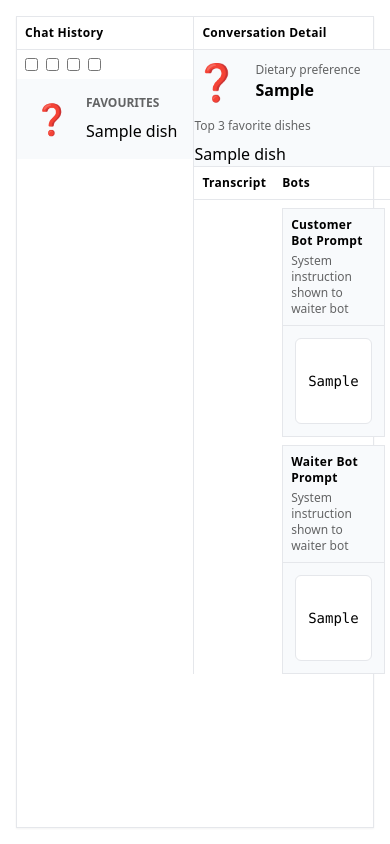
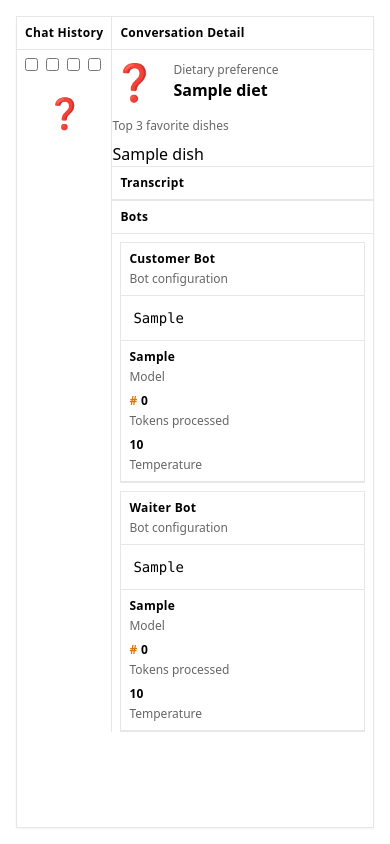
Before and after one commit to mamiksik/RestaurantSimulator, a Django app: template templates/chat_index.html in a window 390 px wide. Run offline with Django 5.2, Linux system fonts and the light colour scheme; the template is opened without the code that fills it: most values are stand-ins (such as "Sample title", 1, 10 or a date in 2020); data that the repository does not hold is empty; parts of the project's set-up code (start-up, migrations or seed data) failed here and were passed over; some libraries are stand-ins or nearby versions.

Commit message:
Update UI
Update the ui to reflect the changes to the
simulator. It also contains various tweaks:

1) Dark Mode Support
2) Responsive Design Support

```diff
--- a/RestaurantSimulator/templatetags/chat_ui_tags.py
+++ b/RestaurantSimulator/templatetags/chat_ui_tags.py
@@ -3,8 +3,8 @@
 register = template.Library()
 
 
-@register.filter(name="dietary_preference_to_icon")
-def dietary_preference_to_icon(value):
+@register.filter(name="diet")
+def diet_to_icon(value):
     normalized_value = value.strip().lower()
     return {
         "vegetarian": "🥦",
@@ -12,13 +12,3 @@
         "pescatarian": "🐟",
         "omnivore": "🍽️",
     }.get(normalized_value, "❓")
-
-@register.filter(name="dietary_preference_to_color")
-def dietary_preference_to_color(value):
-    normalized_value = value.strip().lower()
-    return {
-        "vegetarian": "bg-green-500 text-green-100 text-xs",
-        "vegan": "bg-green-700",
-        "pescatarian": "bg-blue-500",
-        "omnivore": "bg-red-500",
-    }.get(normalized_value, "gray-500")
--- a/templates/chat_index.html
+++ b/templates/chat_index.html
@@ -12,7 +12,7 @@
 <body class="relative min-h-screen w-screen h-screen flex items-center justify-center p-4 bg-base-300">
 <div class="card shadow-sm bg-base-100 h-full w-full border border-base-300">
     <div class="card-body p-0 flex flex-row max-h-full gap-0">
-        <div class="flex-none max-w-96 min-w36 max-h-full overflow-hidden">
+        <div class="flex-none  max-w-24 md:max-w-96 max-h-full overflow-hidden">
             <div class="text-base font-bold text-xs tracking-wide p-2 border-base-300 border-b">Chat History</div>
             <ul class="list h-full overflow-y-scroll">
                 <!-- Preference filter form: uses GET so the selected preferences are visible in the query string -->
@@ -35,59 +35,52 @@
                     </div>
                 </form>
                 {% for chat in chats %}
-                    <li class="list-row flex p-0 {% if chat.id == detail_view.details.id %}bg-slate-50{% endif %} rounded-none">
+                    <li class="list-row justify-center md:justify-start flex p-0 {% if chat.id == detail_view.details.id %}bg-base-300{% endif %} rounded-none">
                         <a class="flex items-center p-4 gap-4 " href="?chat_id=
                                 {{ chat.id }}{% if selected_preferences %}{% for p in selected_preferences %}&preference={{ p }}{% endfor %}{% endif %}">
                             <div class="text-3xl">
-                                {{ chat.extracted_answers.dietary_preference | dietary_preference_to_icon }}
+                                {{ chat.extracted_answers.diet | diet }}
                             </div>
 
-                            <div class="list-col-grow">
+                            <div class="list-col-grow hidden md:block">
                                 <div class="text-xs uppercase font-semibold opacity-60 mb-2">Favourites</div>
                                 <div class=" flex flex-row gap-2 flex-wrap">
-                                    {% for dish in chat.extracted_answers.top_3_favorite_foods %}
+                                    {% for dish in chat.extracted_answers.top3_dishes %}
                                         <div class="badge badge-sm badge-soft dish-badge hover:shadow-sm hover:cursor-pointer"
                                              data-dish="{{ dish }}">{{ dish }}</div>
                                     {% endfor %}
                                 </div>
                             </div>
-
-                            {#                            <svg class="size-[1.2em]" xmlns="http://www.w3.org/2000/svg" viewBox="0 0 24 24">#}
-                            {#                                <g stroke-linejoin="round" stroke-linecap="round" stroke-width="2" fill="none"#}
-                            {#                                   stroke="currentColor">#}
-                            {#                                    <path d="M6 3L20 12 6 21 6 3z"></path>#}
-                            {#                                </g>#}
-                            {#                            </svg>#}
                         </a>
                     </li>
                 {% endfor %}
             </ul>
         </div>
-        <div class="flex flex-col flex-1 border-base-300 border-l">
+        <div class="flex flex-col flex-1 border-base-300 border-l @container">
             <div class="text-base font-bold text-xs tracking-wide p-2 border-base-300 border-b">Conversation Detail
             </div>
-            {% if detail_view is None %}
-                <div class="flex flex-1 justify-items-center justify-center items-center font-bold text-center">No
-                    conversation selected
-                </div>
-            {% else %}
-                <div class="bg-slate-50 col-span-full ">
+                {% if detail_view is None %}
+                    <div class="flex flex-1 justify-items-center justify-center items-center font-bold text-center">No
+                        conversation selected
+                    </div>
+                {% else %}
+                <div class="bg-base-200 col-span-full ">
                     <div class="card-body">
                         <div class="mt-3 flex items-center gap-4">
                             <div class="text-4xl">
-                                {{ detail_view.details.extracted_answers.dietary_preference | dietary_preference_to_icon }}
+                                {{ detail_view.details.extracted_answers.diet | diet }}
                             </div>
                             <div>
                                 <div class="text-xs opacity-60">Dietary preference</div>
-                                <div class="font-semibold">{{ detail_view.details.extracted_answers.dietary_preference|default:"Unknown"|capfirst }}</div>
+                                <div class="font-semibold">{{ detail_view.details.extracted_answers.diet|default:"Unknown"|capfirst }}</div>
                             </div>
                         </div>
 
                         <div class="mt-4">
                             <div class="text-xs opacity-60">Top 3 favorite dishes</div>
                             <div class="flex flex-row gap-2 mt-2 flex-wrap">
-                                {% for dish in detail_view.details.extracted_answers.top_3_favorite_foods %}
-                                    <div class="badge badge-sm badge-soft badge-neutral dish-badge hover:shadow-sm hover:cursor-pointer"
+                                {% for dish in detail_view.details.extracted_answers.top3_dishes %}
+                                    <div class="badge badge-sm badge-soft  dish-badge hover:shadow-sm hover:cursor-pointer"
                                          data-dish="{{ dish }}">{{ dish }}</div>
                                 {% empty %}
                                     <div class="text-xs opacity-50">No favorite dishes recorded</div>
@@ -97,7 +90,7 @@
                     </div>
                 </div>
 
-                <div class="flex flex-row overflow-hidden">
+                <div class="flex flex-col @md:flex-row overflow-y-scroll">
                     <div class="flex-1 flex flex-col">
                         <div class="text-base font-bold text-xs tracking-wide p-2 border-base-300 border-b border-t">
                             Transcript
@@ -109,7 +102,7 @@
                                         {{ message.role }}
                                         <time class="text-xs opacity-50">{{ message.timestamp }}</time>
                                     </div>
-                                    <div class="chat-bubble bg-slate-50 transition-colors {{ forloop.counter0 | divisibleby:2 | yesno:'waiter-bubble,customer-bubble' }}">
+                                    <div class="chat-bubble bg-base-200 transition-colors {{ forloop.counter0 | divisibleby:2 | yesno:'waiter-bubble,customer-bubble' }}">
                                         {# Since we are injecting HTML attributes in the controller we have to disable escaping #}
                                         {# For our simple use case, where we control the prompts it's fine, but this is not generally safe #}
                                         {# solution: inject the attributes on client side after escaping has be done #}
@@ -121,40 +114,67 @@
                             {% endfor %}
                         </div>
                     </div>
+
                     <div class="flex-1 flex flex-col gap-2">
                         <div class="text-base font-bold text-xs tracking-wide p-2 border-base-300 border-b border-t">
                             Bots
                         </div>
-                        <div class="card border border-base-200 text-base-content bg-slate-50 mx-2"
+                        <div class="flex flex-col gap-2 overflow-y-scroll @container">
+                        <div class="card border border-base-300 text-base-content bg-base-200 mx-2"
                              id="customer-prompt">
-                            <div class="flex items-start justify-between p-2 gap-2 border-b border-base-200">
+                            <div class="flex items-start justify-between p-2 gap-2">
                                 <div>
-                                    <div class="text-base font-bold text-xs tracking-wide mb-1">Customer Bot Prompt
+                                    <div class="text-base font-bold text-xs tracking-wide mb-1">Customer Bot
                                     </div>
-                                    <div class="text-xs opacity-60">System instruction shown to waiter bot</div>
+                                    <div class="text-xs opacity-60">Bot configuration</div>
                                 </div>
                             </div>
 
-                            <div class="p-3">
-                                <pre class="whitespace-pre-wrap break-words text-sm rounded-md bg-white p-3 border border-base-200 max-h-40 overflow-auto">
-                            {{ detail_view.details.customer_prompt }}
-                                </pre>
+                            <pre class="whitespace-pre-wrap break-words text-sm border-y border-base-300 p-3 max-h-40 overflow-auto">{{ detail_view.details.customer_prompt }}</pre>
+                            <div class="flex flex-col @md:flex-row items-start justify-between p-2 gap-2 border-b border-base-300">
+                                <div>
+                                    <div class="text-base font-bold text-xs tracking-wide mb-1">{{ detail_view.customer_model }}</div>
+                                    <div class="text-xs opacity-60">Model</div>
+                                </div>
+                                <div>
+                                    <div class="text-base font-bold text-xs tracking-wide mb-1"><span class="text-amber-600">#</span> {{ detail_view.customer_tokens_used | default:"0" }}</div>
+                                    <div class="text-xs opacity-60">Tokens processed</div>
+                                </div>
+                                <div>
+                                    <div class="text-base font-bold text-xs tracking-wide mb-1">{{ detail_view.customer_temperature | default:"1" }}</div>
+                                    <div class="text-xs opacity-60">Temperature</div>
+                                </div>
                             </div>
                         </div>
 
-                        <div class="card border border-base-200 text-base-content bg-slate-50 mx-2" id="waiter-prompt">
-                            <div class="flex items-start justify-between p-2 gap-2 border-b border-base-200">
+                        <div class="card border border-base-300 text-base-content bg-base-200 mx-2 @container"
+                             id="waiter-prompt">
+                            <div class="flex items-start justify-between p-2 gap-2">
                                 <div>
-                                    <div class="text-base font-bold text-xs tracking-wide mb-1">Waiter Bot Prompt</div>
-                                    <div class="text-xs opacity-60">System instruction shown to waiter bot</div>
+                                    <div class="text-base font-bold text-xs tracking-wide mb-1">Waiter Bot</div>
+                                    <div class="text-xs opacity-60">Bot configuration</div>
                                 </div>
                             </div>
 
-                            <div class="p-3">
-                                <pre class="whitespace-pre-wrap break-words text-sm rounded-md bg-white p-3 border border-base-200 max-h-40 overflow-auto">
-                            {{ detail_view.details.waiter_prompt }}
-                                </pre>
+                            <div class="">
+                                <pre class="whitespace-pre-wrap break-words text-sm border-y border-base-300 p-3 max-h-40 overflow-auto">{{ detail_view.details.waiter_prompt }}</pre>
                             </div>
+                            <div class="flex flex-col @md:flex-row items-start justify-between p-2 gap-2 border-b border-base-300">
+                                <div>
+                                    <div class="text-base font-bold text-xs tracking-wide mb-1">{{ detail_view.waiter_model }}</div>
+                                    <div class="text-xs opacity-60">Model</div>
+                                </div>
+                                <div>
+                                    <div class="text-base font-bold text-xs tracking-wide mb-1"><span class="text-amber-600">#</span> {{ detail_view.waiter_tokens_used | default:"0" }}</div>
+                                    <div class="text-xs opacity-60">Tokens processed</div>
+                                </div>
+
+                                <div>
+                                    <div class="text-base font-bold text-xs tracking-wide mb-1">{{ detail_view.waiter_temperature | default:"1" }}</div>
+                                    <div class="text-xs opacity-60">Temperature</div>
+                                </div>
+                            </div>
+                        </div>
                         </div>
                     </div>
                 </div>
@@ -175,7 +195,7 @@
 
         const toggleClass = (on, status) => {
             document.querySelectorAll(on).forEach(el => {
-                el.classList.toggle('bg-slate-200', status);
+                el.classList.toggle('bg-base-300', status);
             });
         };
 
```
Also changed, not shown: RestaurantSimulator/queries.py (added, +25 -0 lines), RestaurantSimulator/views.py (+23 -11 lines).
